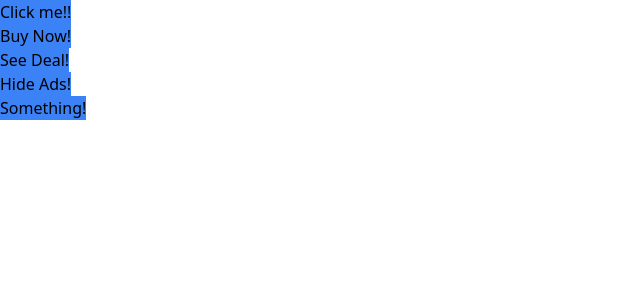
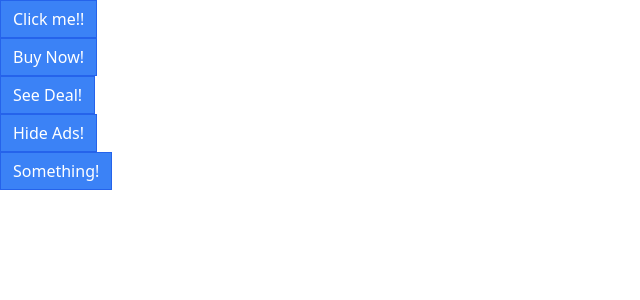
Before and after one commit to ingvillajimenez/comps, a React (Create React App) app: page / in a window 1280 px wide. Shown: the top 300 px of the page, without its empty margins (0-640 px from the left). Built offline with nearby package versions, Linux system fonts and the light colour scheme.

Commit message:
Review on Styling

```diff
--- a/src/Button.js
+++ b/src/Button.js
@@ -10,7 +10,11 @@
   outline,
   rounded,
 }) {
-  return <button className="bg-blue-500">{children}</button>;
+  return (
+    <button className="px-3 py-1.5 border border-blue-600 bg-blue-500 text-white">
+      {children}
+    </button>
+  );
 }
 
 Button.propTypes = {
```
